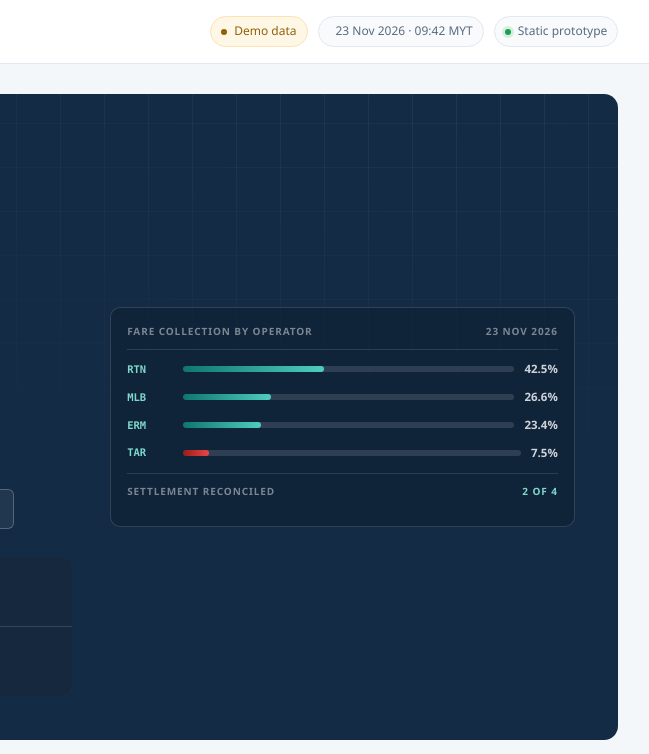
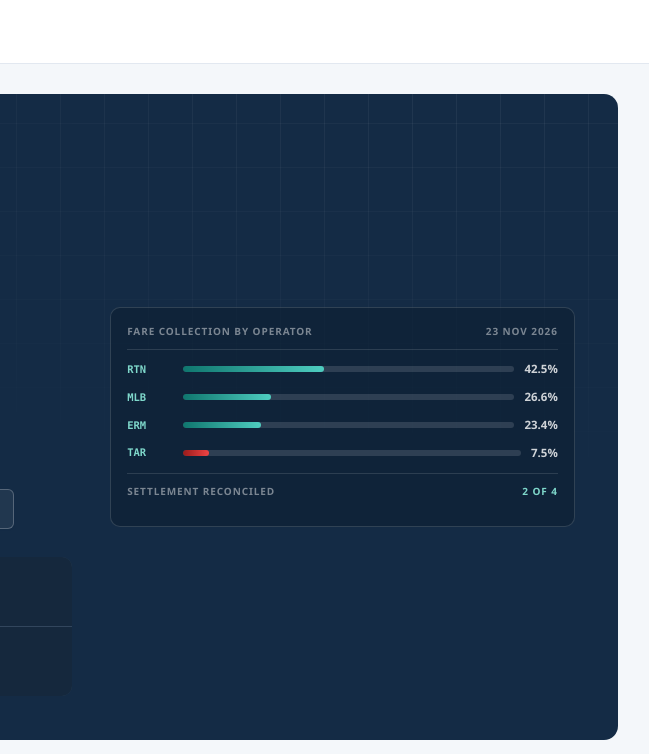
Before and after one commit to aizat40/Source-Code, a plain HTML site: page AFC-System/index.html in a window 1280 px wide. Shown: the top 754 px of the page, 631-1280 px from the left. Drawn offline with Linux system fonts and the light colour scheme.

Commit message:
Update index.html

```diff
--- a/AFC-System/index.html
+++ b/AFC-System/index.html
@@ -16,11 +16,7 @@
     <span class="crumbs__sep" aria-hidden="true">/</span>
     <span class="crumbs__module" style="color:var(--muted)">Module index</span>
   </nav>
-  <div class="topbar__meta">
-    <span class="pill pill--demo"><span class="pill__dot"></span><span class="pill__text">Demo data</span></span>
-    <span class="pill topbar__clock"><svg viewBox="0 0 24 24" fill="none" stroke="currentColor" stroke-width="1.7" stroke-linecap="round" stroke-linejoin="round" aria-hidden="true"><circle cx="12" cy="12" r="9"/><path d="M12 7v5l3.5 2"/></svg>23 Nov 2026 · 09:42 MYT</span>
-    <span class="pill pill--live"><span class="pill__dot"></span>Static prototype</span>
-  </div>
+
 </header>
 
 <main class="content" id="main" style="max-width:1320px;margin:0 auto">
```
